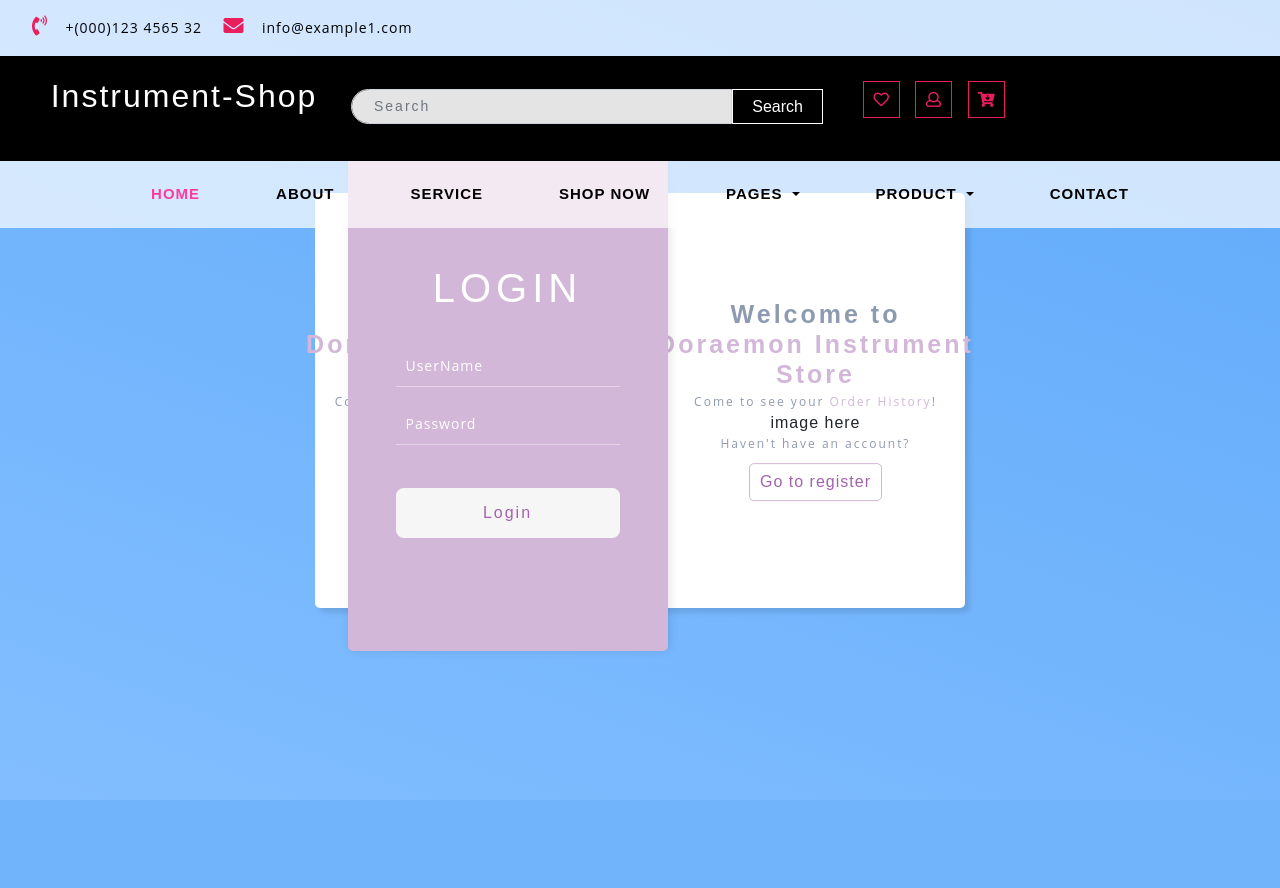
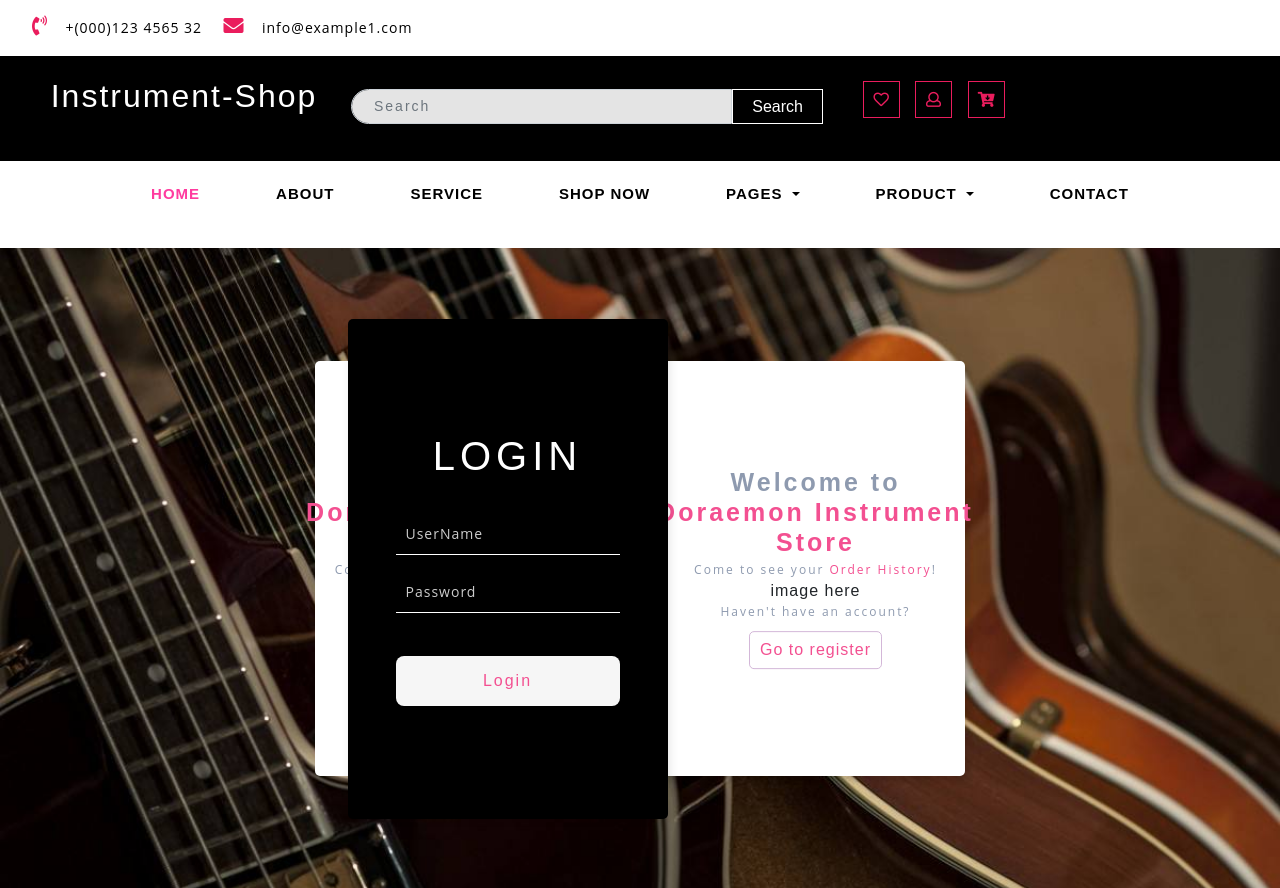
Before and after one commit to wyy224/Doraemon, a Flask app: page /login in a window 1280 px wide. Before the commit the page ends 800 px from the top, so only its background shows below. Run offline with Flask 2, Linux system fonts and the light colour scheme; some libraries are stand-ins or nearby versions.

Commit message:
Beautify the login page.

```diff
--- a/app/static/css/login.css
+++ b/app/static/css/login.css
@@ -3,13 +3,12 @@
     padding: 0;
 }
 .log{
-    height: 100vh;
+    height: 80vh;
     display: flex;
     justify-content: center;
     align-items: center;
-    background: linear-gradient(200deg, #3b94f3,#80bdff,#D1E0EE);
-    background-size: 400% 400%;
-	animation: gradientBG 5s ease infinite;
+    background: url(../image/login.jpg)no-repeat center;
+    background-size: cover;
 }
 
 @keyframes gradientBG {
@@ -35,7 +34,7 @@
     position: absolute;
     top: -10%;
     left: 5%;
-    background-color: #d3b7d8;
+    background-color: black;
     width: 320px;
     height: 500px;
     border-radius: 5px;
@@ -68,7 +67,7 @@ input{
     width: 70%;
     color: #fff;
     border: none;
-    border-bottom: 1px solid rgba(255,255,255,0.4);
+    border-bottom: 1px solid rgba(255,255,255,1);
     padding: 10px 0;
     text-indent: 10px;
     margin: 8px 0;
@@ -77,11 +76,12 @@ input{
 }
 input::placeholder{
     color: #fff;
+    opacity: 0.8;
 }
 input:focus{
-    color: #a262ad;
+    color: #F35091;
     outline: none;
-    border-bottom: 1px solid #a262ad80;
+    border-bottom: 1px solid #F35091;
     transition: 0.5s;
 }
 input:focus::placeholder{
@@ -94,13 +94,13 @@ input:focus::placeholder{
     outline: none;
     border-radius: 8px;
     padding: 13px;
-    color: #a262ad;
+    color: #F35091;
     letter-spacing: 2px;
     border: none;
     cursor: pointer;
 }
 .form-box button:hover{
-    background-color: #a262ad;
+    background-color: #F35091;
     color: #f6f6f6;
     transition: background-color 0.5s ease;
 }
@@ -135,7 +135,7 @@ input:focus::placeholder{
     text-align: center;
 }
 .con-box span{
-    color: #d3b7d8;
+    color: #F35091;
 }
 .con-box img{
     width: 150px;
@@ -146,7 +146,7 @@ input:focus::placeholder{
 .con-box button{
     margin-top: 3%;
     background-color: #fff;
-    color: #a262ad;
+    color: #F35091;
     border: 1px solid #d3b7d8;
     padding: 6px 10px;
     border-radius: 5px;
@@ -155,6 +155,6 @@ input:focus::placeholder{
     cursor: pointer;
 }
 .con-box button:hover{
-    background-color: #d3b7d8;
+    background-color: #ff3b9f;
     color: #fff;
 }
--- a/app/templates/login.html
+++ b/app/templates/login.html
@@ -36,6 +36,7 @@
         <link rel="stylesheet" href="../static/css/login.css">
 
 
+    <div style="height: 31vh"></div>
     <div class="log">
         <div class="container">
             <div class="form-box">
```
Also changed, not shown: app/static/image/login.jpg (added).
